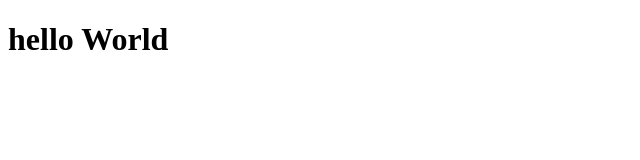
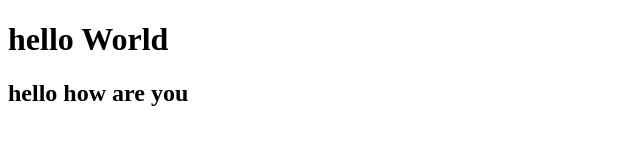
Before and after one commit to samirbiswas/website1, a plain HTML site: page index.html in a window 1280 px wide. Shown: the whole page, without its empty margins (0-640 px from the left). Drawn offline with Linux system fonts and the light colour scheme.

Commit message:
h2 tag added

```diff
--- a/index.html
+++ b/index.html
@@ -7,5 +7,6 @@
 </head>
 <body>
     <h1>hello World</h1>
+    <h2>hello how are you</h2>
 </body>
 </html>
```
